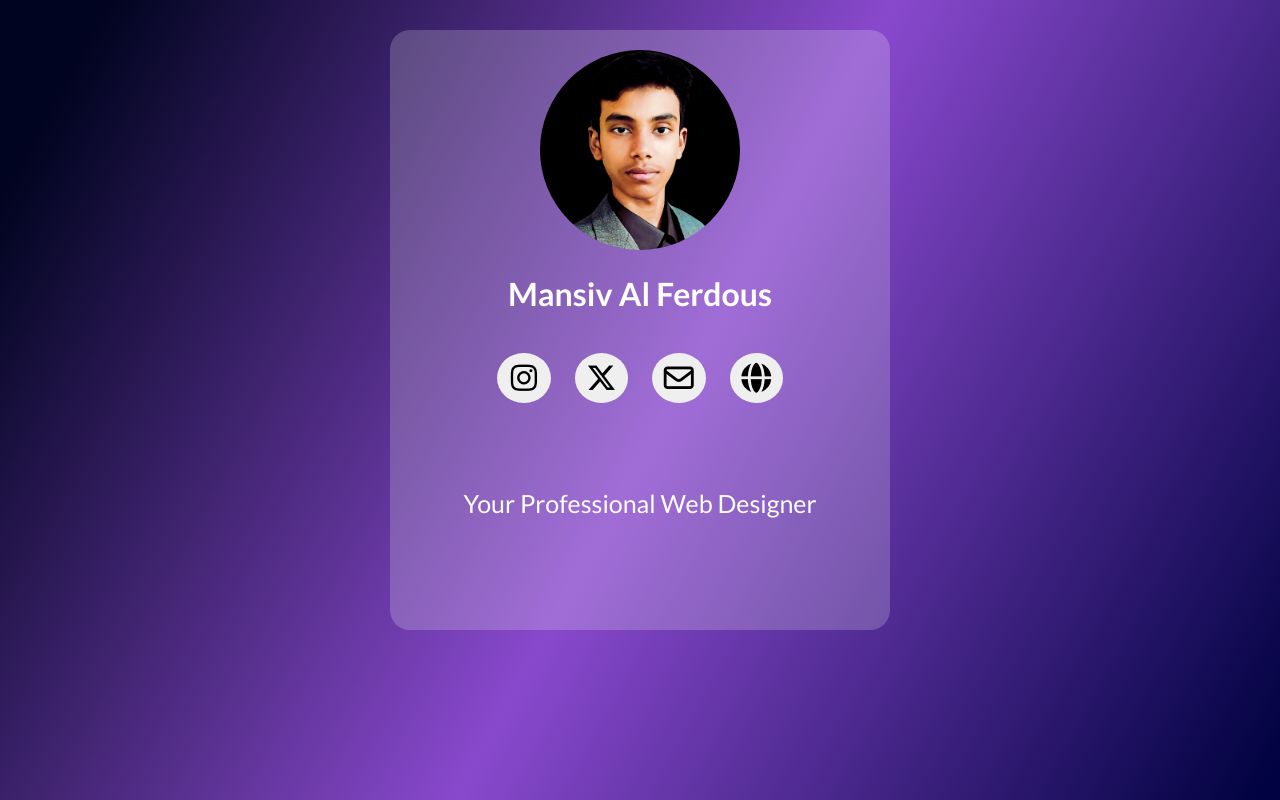
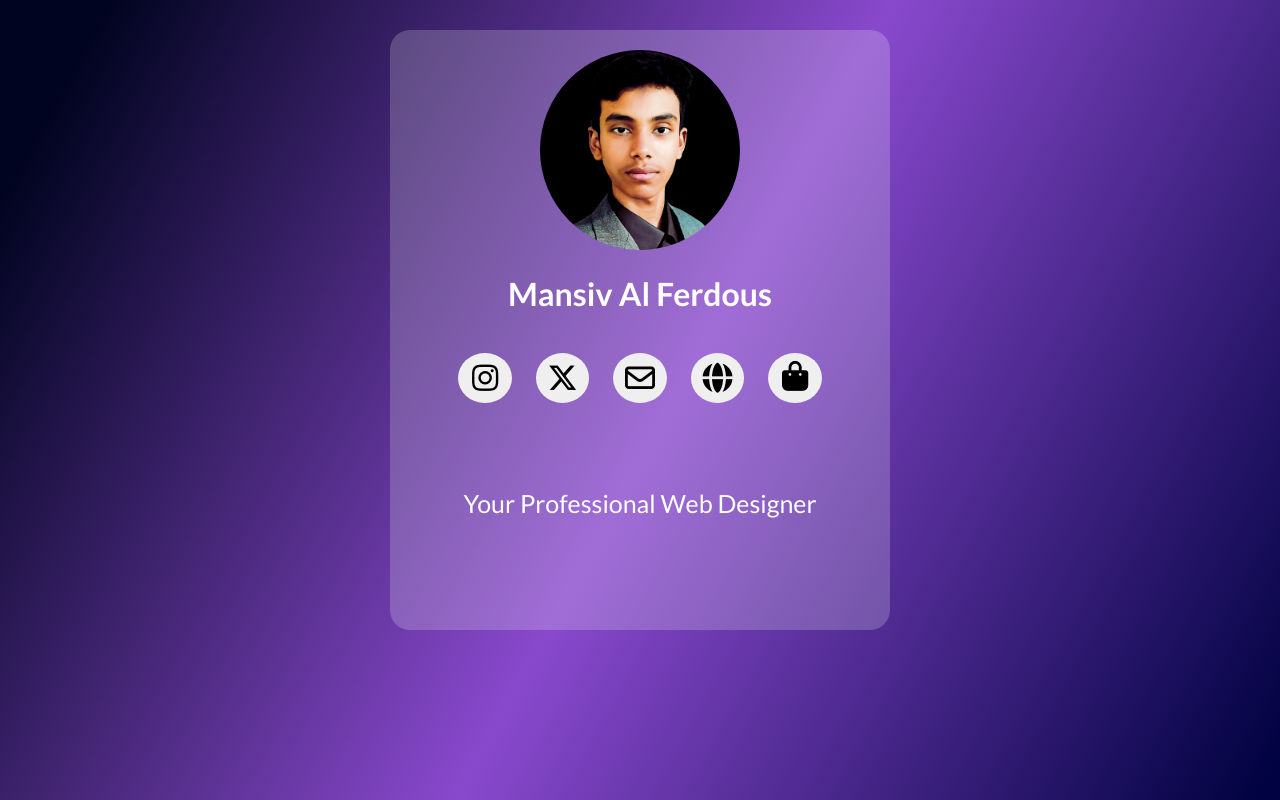
Before and after one commit to mansiv-business/WebHub, a plain HTML site: page index.html in a window 1280 px wide. Drawn offline with Linux system fonts and the light colour scheme.

Commit message:
Update index.html

```diff
--- a/index.html
+++ b/index.html
@@ -19,6 +19,7 @@
             <button class="X" onclick="window.open('https://x.com/MansivFerdous')"><i class="fa-brands fa-x-twitter"></i></button><span class="twitter">Twitter/X</span>
             <button class="email" onclick="window.open('https://mail.google.com/mail/?view=cm&fs=1&to=mansivbusiness@gmail.com&su=Hello&body=Hi%20Mansiv,')"><i class="fa-regular fa-envelope"></i></button><span class="gmail">Gmail</span>
             <button class="web" onclick="window.open('https://mansiv-business.github.io/Portfolio/')"><i class="fa-solid fa-globe"></i></button><span class="website">website</span>
+            <button class="pack" onclick="window.open('edit.html')"><i class="fa-solid fa-bag-shopping"></i></button><span class="packages">Packages</span>
         </div>
 
         <h2>Your Professional Web Designer</h2>
```
